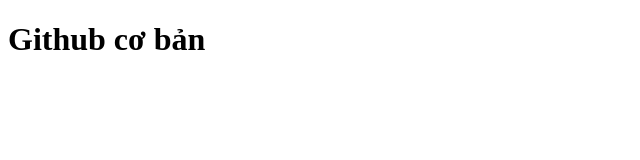
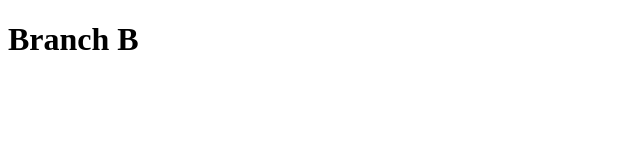
Before and after one commit to huanlv620/leanr-git, a plain HTML site: page index.html in a window 1280 px wide. Shown: the whole page, without its empty margins (0-640 px from the left). Drawn offline with Linux system fonts and the light colour scheme.

Commit message:
branch B

```diff
--- a/index.html
+++ b/index.html
@@ -11,6 +11,6 @@
         />
     </head>
     <body>
-        <h1>Github cơ bản</h1>
+        <h1>Branch B</h1>
     </body>
 </html>
```
